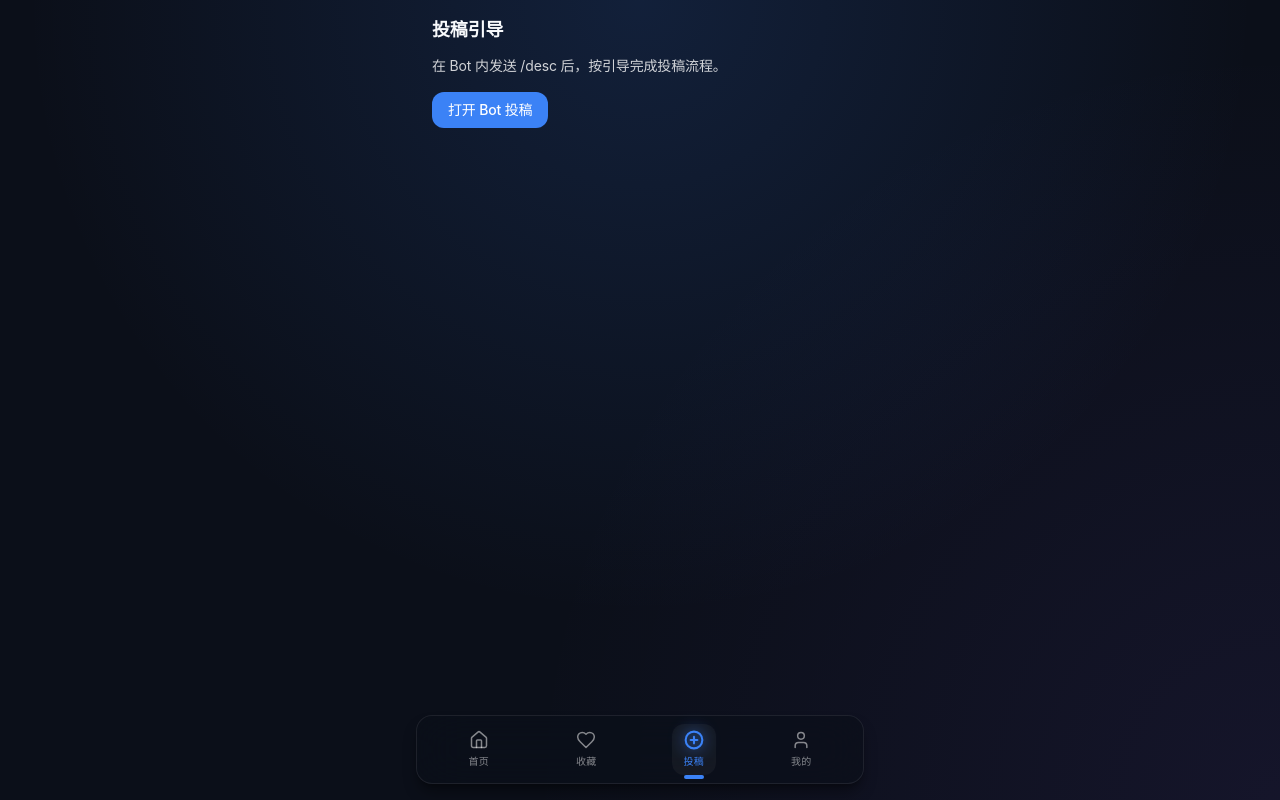
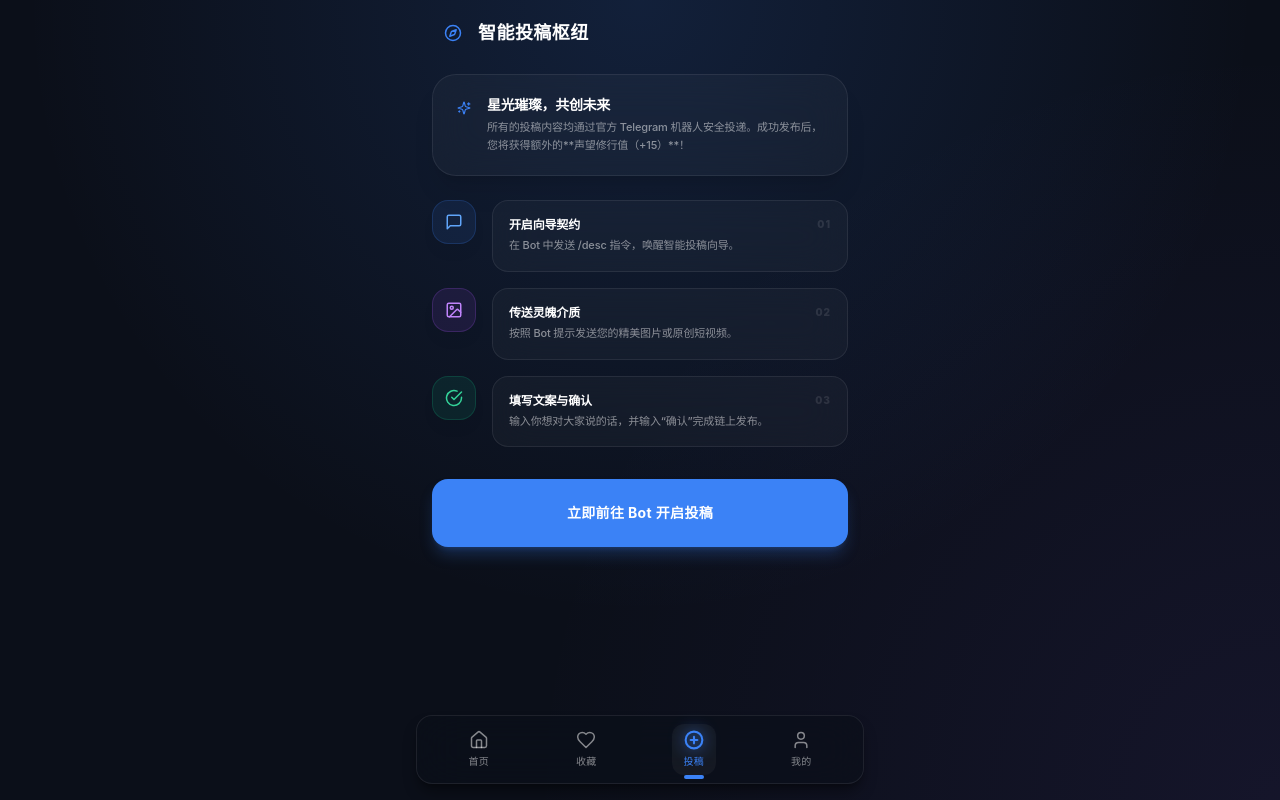
Before and after one commit to Szchiji/tbwy, a Next.js app: page /upload in a window 1280 px wide. Built offline with nearby package versions, Linux system fonts and the light colour scheme.

Commit message:
Redesign submission onboarding step guides

```diff
--- a/app/upload/page.tsx
+++ b/app/upload/page.tsx
@@ -1,15 +1,119 @@
 'use client'
 
+import { motion } from 'framer-motion'
 import { Navbar } from '@/components/Navbar'
 import { Button } from '@/components/ui/button'
+import { MessageSquare, Image, CheckCircle, Sparkles, Compass } from 'lucide-react'
+
+const steps = [
+  {
+    num: '01',
+    title: '开启向导契约',
+    desc: '在 Bot 中发送 /desc 指令，唤醒智能投稿向导。',
+    icon: MessageSquare,
+    color: 'text-blue-400 bg-blue-500/10 border-blue-500/20',
+  },
+  {
+    num: '02',
+    title: '传送灵魄介质',
+    desc: '按照 Bot 提示发送您的精美图片或原创短视频。',
+    icon: Image,
+    color: 'text-purple-400 bg-purple-500/10 border-purple-500/20',
+  },
+  {
+    num: '03',
+    title: '填写文案与确认',
+    desc: '输入你想对大家说的话，并输入“确认”完成链上发布。',
+    icon: CheckCircle,
+    color: 'text-emerald-400 bg-emerald-500/10 border-emerald-500/20',
+  },
+]
 
 export default function UploadPage() {
   return (
-    <>
-      <h1 className="mb-3 text-lg font-semibold">投稿引导</h1>
-      <p className="mb-4 text-sm text-white/80">在 Bot 内发送 /desc 后，按引导完成投稿流程。</p>
-      <Button onClick={() => window.Telegram?.WebApp?.openTelegramLink(`https://t.me/${process.env.NEXT_PUBLIC_BOT_USERNAME ?? ''}`)}>打开 Bot 投稿</Button>
+    <div className="space-y-6 pb-24">
+      {/* Page Header */}
+      <div className="flex items-center gap-2 px-1">
+        <div className="p-2 rounded-2xl bg-tgAccent/10 text-tgAccent">
+          <Compass size={18} />
+        </div>
+        <h1 className="text-lg font-bold text-white tracking-wide">智能投稿枢纽</h1>
+      </div>
+
+      {/* Guide Banner */}
+      <motion.div
+        initial={{ opacity: 0, y: -10 }}
+        animate={{ opacity: 1, y: 0 }}
+        className="glass-card rounded-3xl p-5 relative overflow-hidden shadow-xl shadow-black/10 border-tgAccent/20 bg-gradient-to-br from-tgBg via-tgBg to-tgAccent/5"
+      >
+        <div className="absolute -right-6 -bottom-6 h-20 w-20 bg-tgAccent/10 rounded-full blur-xl" />
+        <div className="flex items-start gap-3">
+          <div className="mt-0.5 p-1 rounded bg-tgAccent/10 text-tgAccent">
+            <Sparkles size={14} />
+          </div>
+          <div className="space-y-1">
+            <h2 className="text-sm font-bold text-white tracking-tight">星光璀璨，共创未来</h2>
+            <p className="text-[11px] text-white/50 leading-relaxed font-medium">
+              所有的投稿内容均通过官方 Telegram 机器人安全投递。成功发布后，您将获得额外的**声望修行值（+15）**！
+            </p>
+          </div>
+        </div>
+      </motion.div>
+
+      {/* Vertical Progressive Steps Flow */}
+      <div className="space-y-4">
+        {steps.map((step, idx) => {
+          const Icon = step.icon
+          return (
+            <motion.div
+              key={step.num}
+              initial={{ opacity: 0, x: -15 }}
+              animate={{ opacity: 1, x: 0 }}
+              transition={{ delay: idx * 0.1 }}
+              className="flex gap-4 relative"
+            >
+              {/* Connecting line between steps */}
+              {idx < steps.length - 1 && (
+                <div className="absolute left-[21px] top-11 bottom-[-20px] w-[2px] bg-gradient-to-b from-tgAccent/20 to-white/5" />
+              )}
+
+              {/* Icon / Number Indicator */}
+              <div className={`h-11 w-11 shrink-0 rounded-2xl flex items-center justify-center border transition-all ${step.color} shadow-lg shadow-black/5`}>
+                <Icon size={18} />
+              </div>
+
+              {/* Content Card */}
+              <div className="glass-card rounded-2xl p-4 flex-1 space-y-1">
+                <div className="flex justify-between items-center">
+                  <h3 className="text-xs font-bold text-white">{step.title}</h3>
+                  <span className="text-[10px] font-black text-white/10 tracking-widest">{step.num}</span>
+                </div>
+                <p className="text-[11px] text-white/50 leading-relaxed font-medium">{step.desc}</p>
+              </div>
+            </motion.div>
+          )
+        })}
+      </div>
+
+      {/* Interactive Main Button */}
+      <motion.div
+        whileHover={{ scale: 1.01 }}
+        whileTap={{ scale: 0.99 }}
+        className="pt-2"
+      >
+        <Button
+          onClick={() =>
+            window.Telegram?.WebApp?.openTelegramLink(
+              `https://t.me/${process.env.NEXT_PUBLIC_BOT_USERNAME ?? ''}`
+            )
+          }
+          className="w-full py-6 rounded-2xl bg-gradient-to-r from-blue-500 to-tgAccent text-white font-bold text-sm tracking-wide shadow-lg shadow-blue-500/25 transition-all hover:opacity-95"
+        >
+          立即前往 Bot 开启投稿
+        </Button>
+      </motion.div>
+
       <Navbar />
-    </>
+    </div>
   )
 }
```
